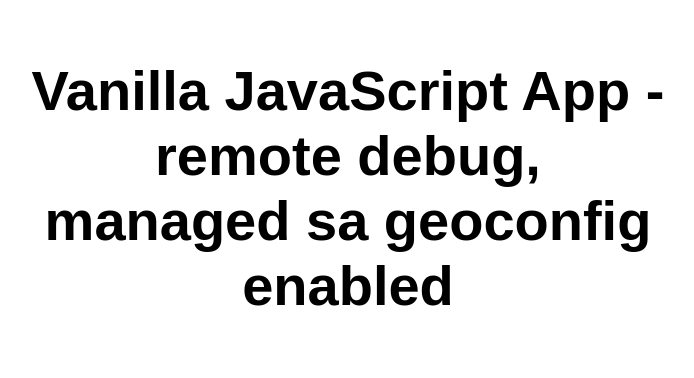
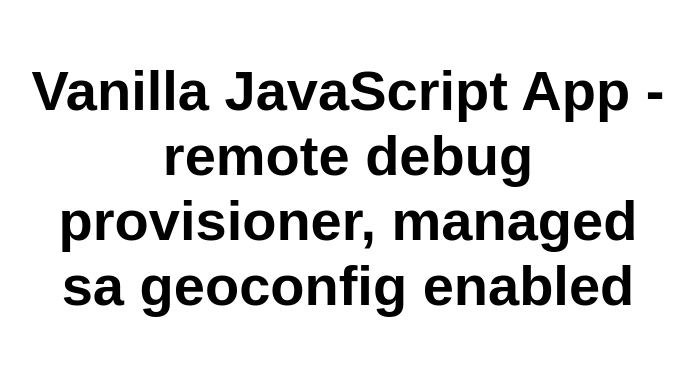
Before and after one commit to cmriachi/vanilla-basic-3, a website: page src/index.html in a window 1280 px wide. Shown: the whole page, without its empty margins (292-986 px from the left). Drawn offline with Linux system fonts and the light colour scheme.

Commit message:
Update index.html

```diff
--- a/src/index.html
+++ b/src/index.html
@@ -10,7 +10,7 @@
 
 <body>
   <main>
-    <h1>Vanilla JavaScript App - remote debug, managed sa geoconfig enabled</h1>
+    <h1>Vanilla JavaScript App - remote debug provisioner, managed sa geoconfig enabled</h1>
   </main>
 </body>
 
```
